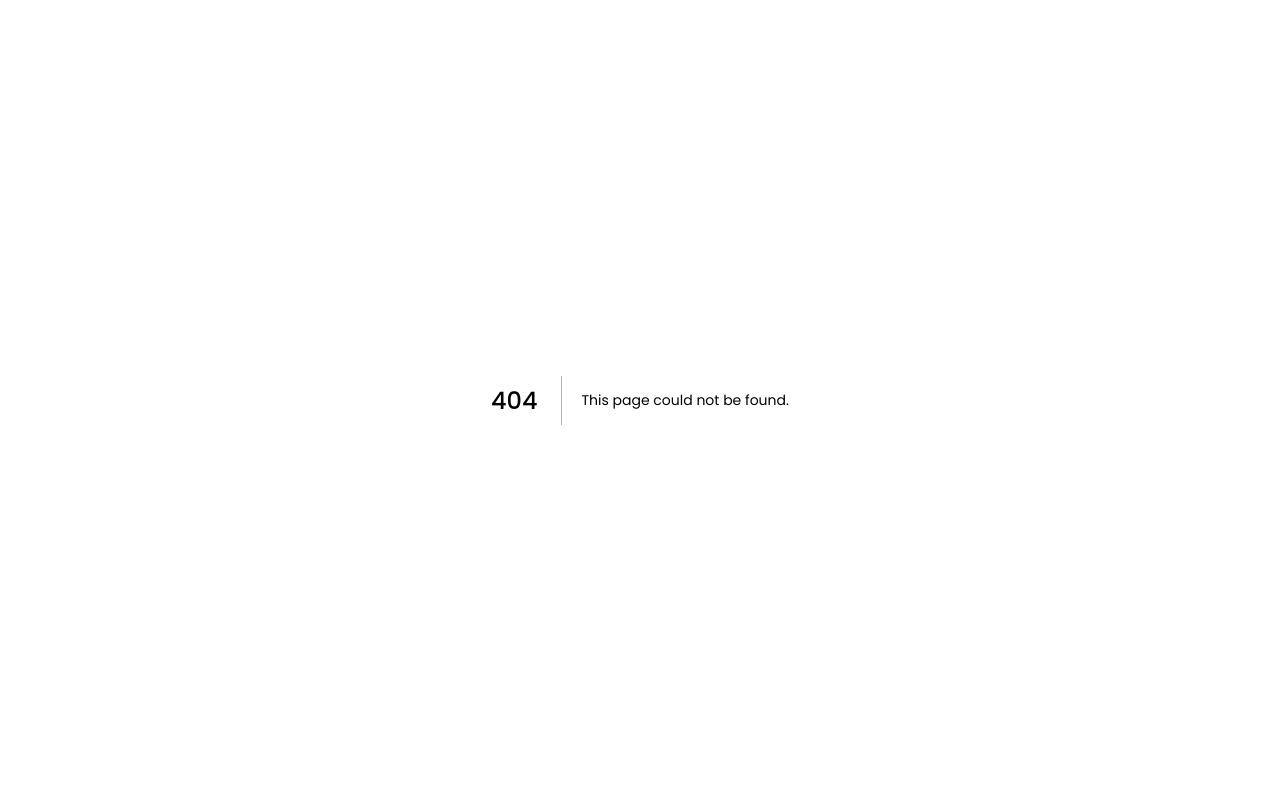
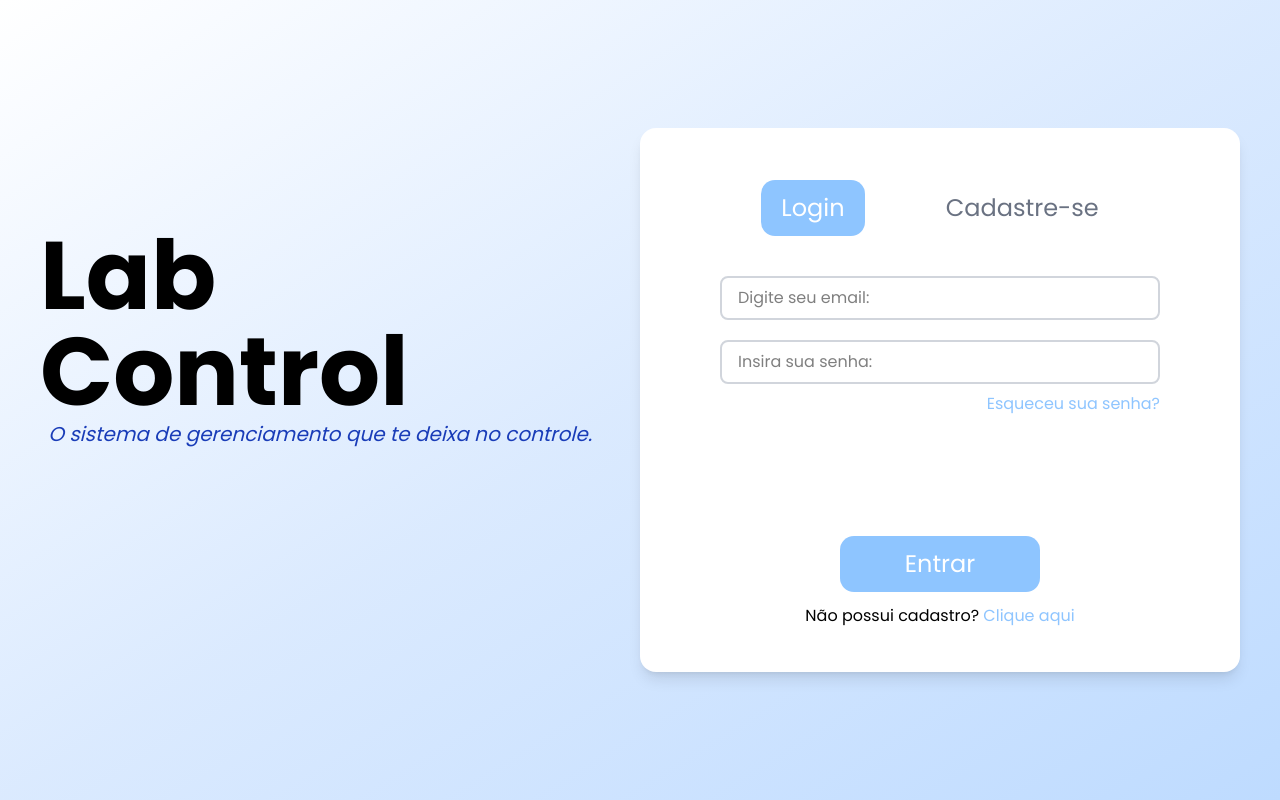
Before and after one commit to eduardopozenatto/ppi-next-js, a Next.js app in the folder frontend/: page /EntryPage in a window 1280 px wide. Before the commit this address had no page. Built offline with nearby package versions, Linux system fonts and the light colour scheme.

Commit message:
smaill fixes: fixing the 'linkProps' onclick type in Link.tsx, moved the files in other page to exclude pages/ route, and fixed file imports

```diff
--- /dev/null
+++ b/frontend/app/EntryPage/Recovery.tsx
@@ -0,0 +1,14 @@
+import Title from "../components/General/Title";
+import FormBody from "../components/EntryPage/FormBody";
+
+export default function ForgotPassword () {
+  return (
+    <section className="flex justify-center items-center bg-linear-to-br from-white via-blue-100 to-blue-200 h-screen">
+          <div className="flex flex-col lg:flex-row lg:justify-evenly lg:max-w-400 w-full items-center gap-10 mx-10 h-fill">
+            <Title />
+            <FormBody />
+          </div>
+        </section>
+
+  )
+}
--- /dev/null
+++ b/frontend/app/EntryPage/entrypage.tsx
@@ -0,0 +1,14 @@
+import FormBody from '../components/EntryPage/FormBody';
+import Title from '../components/General/Title';
+
+
+export default function EntryPage() {
+  return (
+    <section className="flex justify-center items-center bg-linear-to-br from-white via-blue-100 to-blue-200 h-screen">
+      <div className="flex flex-col lg:flex-row lg:justify-evenly lg:max-w-400 w-full items-center gap-10 mx-10 h-fill">
+        <Title />
+        <FormBody />
+      </div>
+    </section>
+  );
+}
--- /dev/null
+++ b/frontend/app/EntryPage/page.tsx
@@ -0,0 +1,8 @@
+import EntryPage from "./entrypage";
+// import Recovery from "./Recovery";
+
+export default function Page () {
+  return (
+    <EntryPage />
+  )
+}
--- /dev/null
+++ b/frontend/app/components/General/Input.tsx
@@ -0,0 +1,48 @@
+import React from "react";
+// utilização do tailwind-merge para deixar o componente flexível permitindo sobrescrever suas classes conforme necessário
+import { twMerge } from "tailwind-merge";
+
+// tipo da função Input, com todos os valores necessários para o input
+
+// o ? na frente de cada variável significa que ela é opcional, e não obrigatória,
+// o que possibilita omitir certas propriedades desnecessárias
+
+type InputProps = {
+    label?: string;
+    type?: React.HTMLInputTypeAttribute;
+    value?: string;
+    onChange?: (e:React.ChangeEvent<HTMLInputElement>) => void;
+    placeholder?: string;
+    name?: string;
+    ClassName?: string;
+};
+
+// Função com a entrada dos valores do input
+
+export default function Input ({
+    label,
+    type = "text",
+    value,
+    onChange,
+    placeholder,
+    name,
+    ClassName,
+
+}: /* definindo o tipo do input com o tipo criado acima */ InputProps) {
+    return (
+        <div className="flex w-full">
+            {/* label opcional para inserir junto ao input */}
+            {label && <label>{label}</label>}
+            <input
+            // input com suas propriedades
+                type={type}
+                value={value}
+                onChange={onChange}
+                placeholder={placeholder}
+                name={name}
+                // utilizando o twMerge para juntar as classes definidas com as classes individuais (as individuais tem mais prioridade)
+                className={twMerge("flex-1 border-solid border-2 rounded-lg border-gray-300 hover:border-gray-400 focus:outline-none focus-visible:border-blue-400  py-2 px-4 transition-all duration-300 ease w-full", ClassName)}
+            />
+        </div>
+    )
+}
--- /dev/null
+++ b/frontend/app/components/General/Link.tsx
@@ -0,0 +1,87 @@
+import { MouseEventHandler } from "react";
+import { twMerge } from "tailwind-merge";
+
+type LinkProps = {
+    href?: string;
+    rel?: string;
+    target?: string;
+    type?: string;
+    className?: string;
+    content?: string;
+    onClick?: MouseEventHandler;
+
+}
+
+export function Link ({
+    href = "#",
+    rel,
+    target,
+    type,
+    className,
+    content,
+    onClick
+
+}: LinkProps) {
+    return (
+        <a
+            href={href}
+            rel={rel}
+            target={target}
+            type={type}
+            onClick={onClick}
+            className= {twMerge("text-blue-300 hover:underline", className)}
+
+        >{content}</a>
+    )
+}
+
+export function ButtonLink({
+  href = "#",
+  rel,
+  target,
+  type,
+  className,
+  content,
+  onClick
+
+}: LinkProps) {
+  return (
+    <a
+      href={href}
+      rel={rel}
+      target={target}
+      type={type}
+      onClick={onClick}
+      className={twMerge(
+        "inline-block text-white bg-blue-300 rounded-[14px] px-5 py-3 text-2xl hover:opacity-[0.7] 1s transition-opacity max-md:text-2xl flex-nowrap",
+        className
+      )}
+    >
+      {content}
+    </a>
+  );
+}
+
+export function SmButtonLink({
+  href = "#",
+  rel,
+  target,
+  type,
+  className,
+  content,
+}: LinkProps) {
+  return (
+      <a
+        href={href}
+        rel={rel}
+        target={target}
+        type={type}
+        className={twMerge(
+          "inline text-white text-center text-md md:text-2xl bg-blue-300 rounded-[14px] px-5 py-3 w-50 hover:opacity-[0.7] 1s transition-opacity flex-nowrap",
+          className
+        )}
+      >
+        {content}
+      </a>
+    );
+}
--- /dev/null
+++ b/frontend/app/components/General/Title.tsx
@@ -0,0 +1,17 @@
+export default function Title () {
+  return (
+      <section className="flex flex-col w-fit justify-center items-center lg:self-start lg:mt-25 max-h-125">
+        <div className="flex-wrap ">
+          <h1 className="text-5xl lg:text-8xl bg-[linear-gradient()] font-semibold flex-wrap">
+            Lab Control
+          </h1>
+        </div>
+
+        <div className="px-5 md:px-0">
+          <p className="text-center text-blue-800 lg:text-xl">
+            <em>O sistema de gerenciamento que te deixa no controle.</em>
+          </p>
+        </div>
+      </section>
+    );
+}
```
